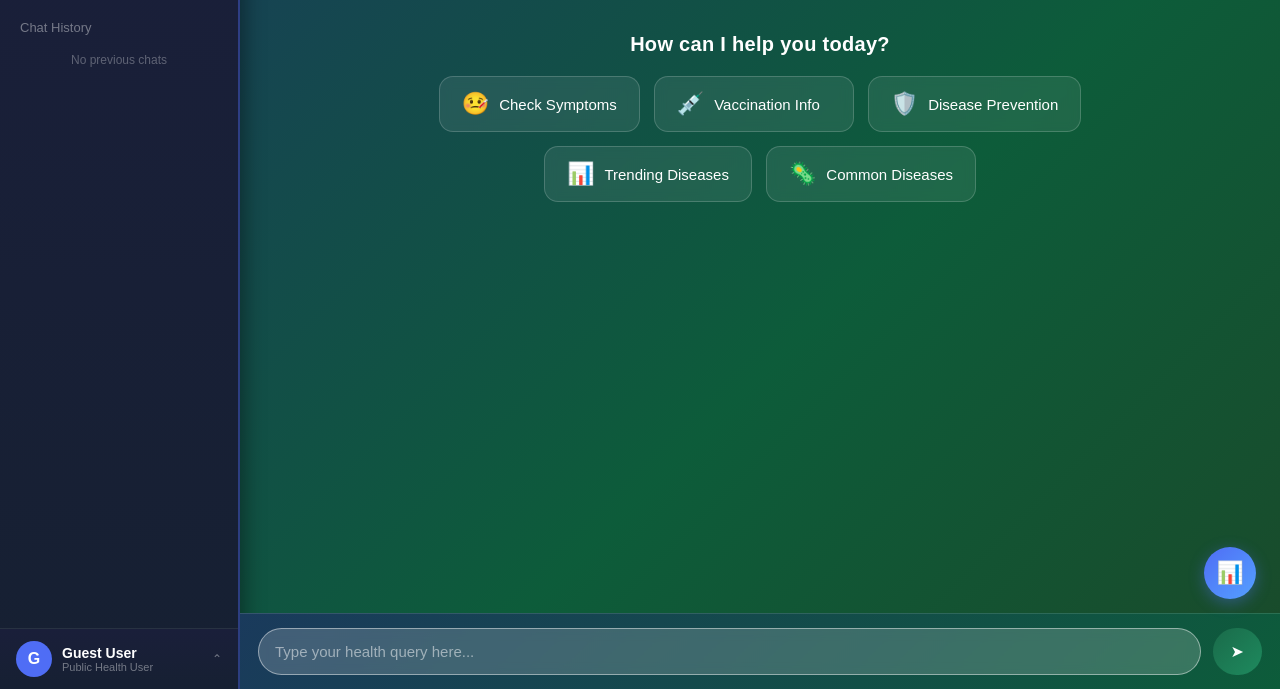
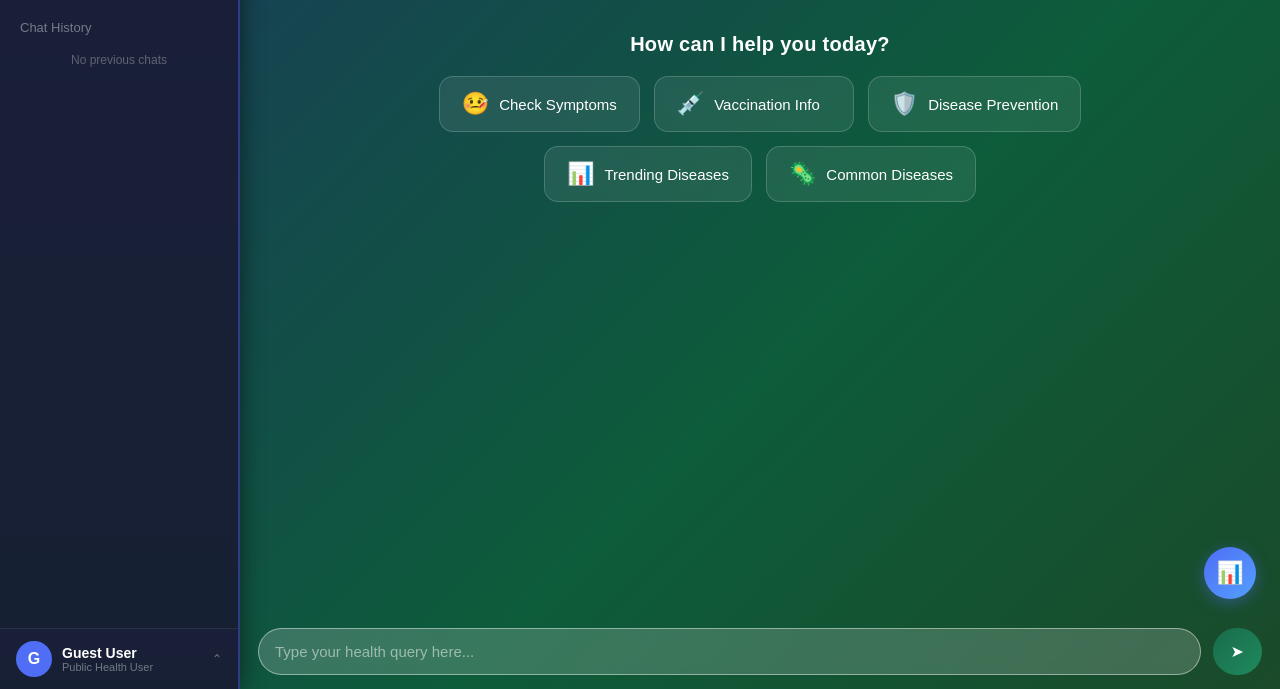
Before and after one commit to AMAN200005/nirogbot, a plain HTML site: page frontend/index.html in a window 1280 px wide. Shown: the part 111-800 px from the top of the page. Drawn offline with Linux system fonts and the light colour scheme.

Commit message:
changed the looks of search bar

```diff
--- a/frontend/style.css
+++ b/frontend/style.css
@@ -538,13 +538,14 @@ body{
 }
 
 /* INPUT BAR */
+
 .input-area{
   position: fixed;
   bottom: 0;
   left: 240px;
   right: 0;
-  background: linear-gradient(135deg, #1a3a5c 0%, #0d5c3a 100%);
-  border-top: 1px solid rgba(255,255,255,0.12);
+  background: transparent;
+  border-top: none;
   padding: 14px 18px;
   display: flex;
   gap: 12px;
```
